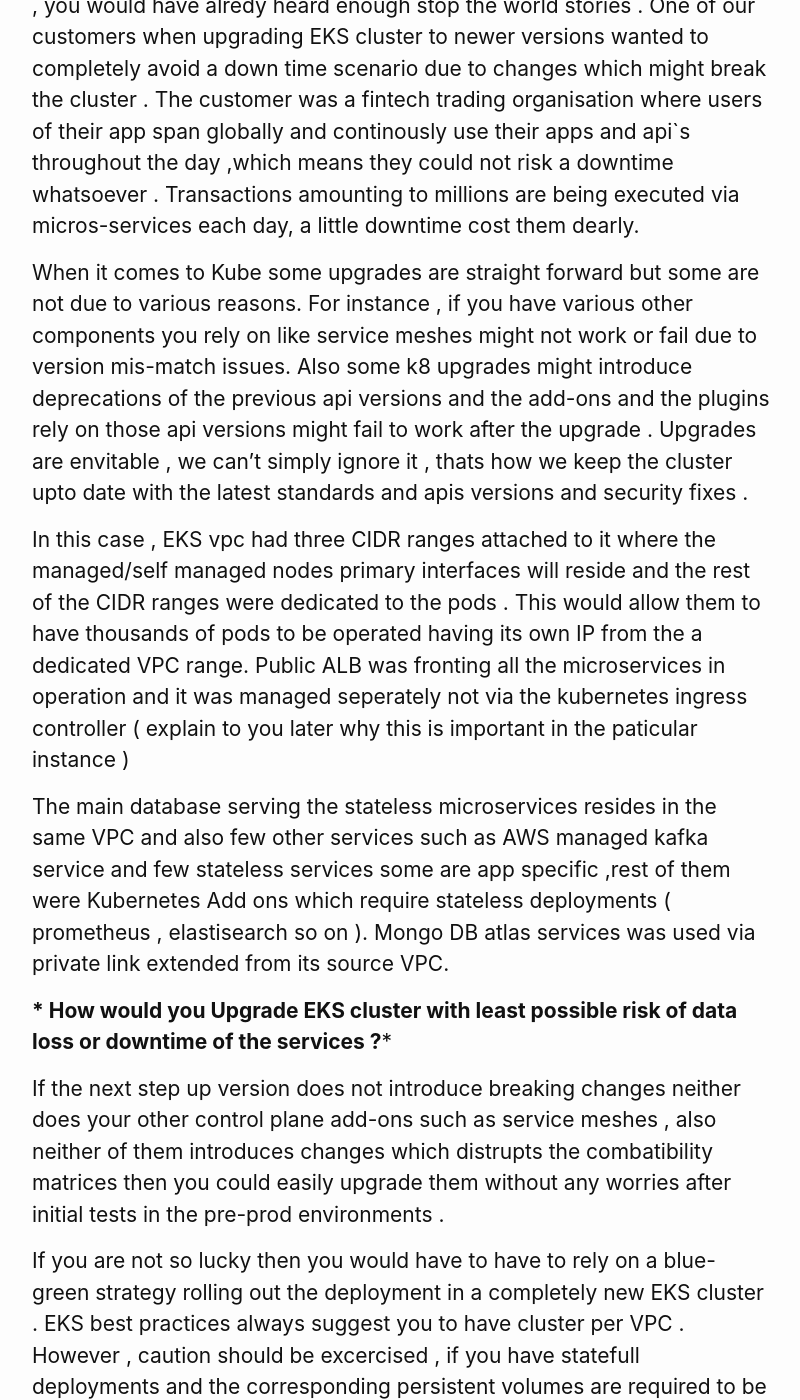
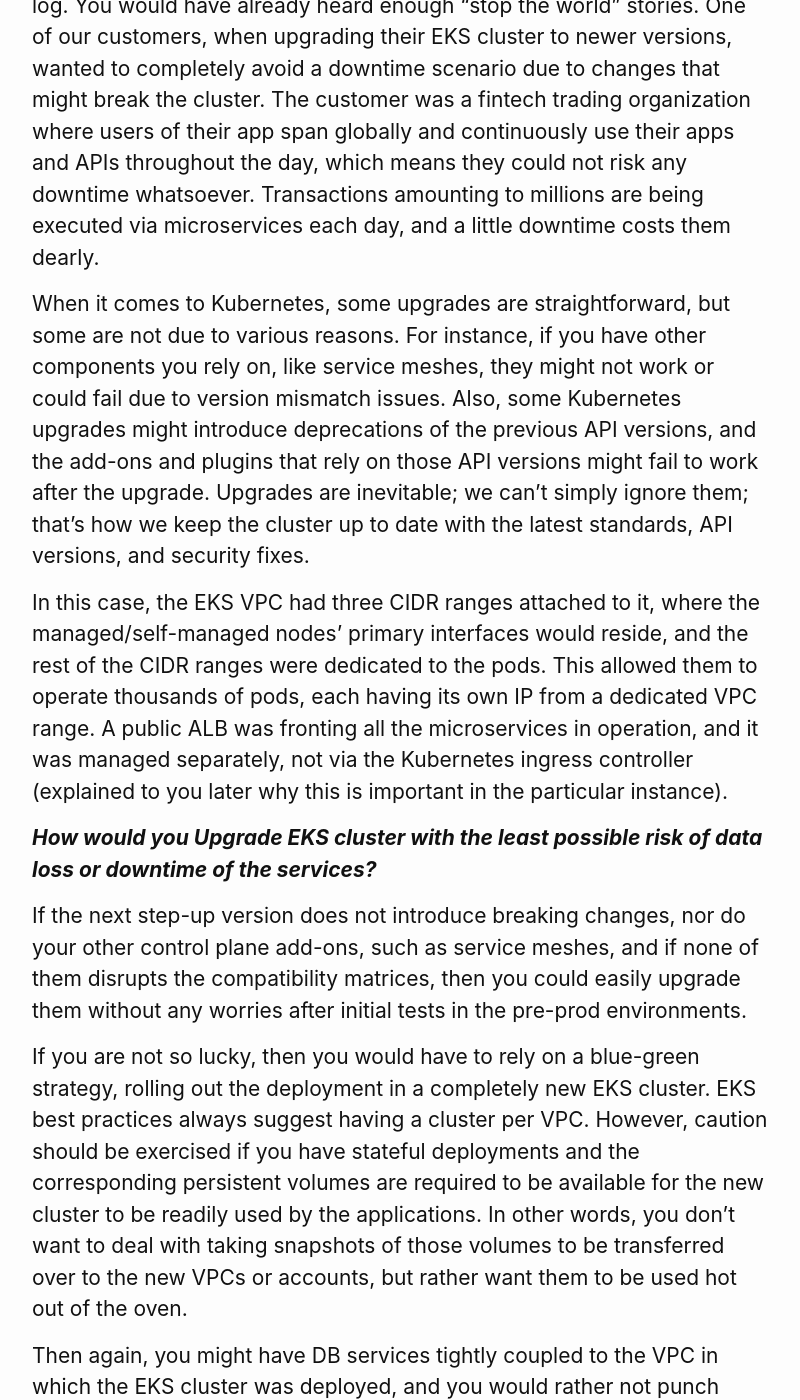
Before and after one commit to neelaruban/neelaruban.github.io, a Jekyll site: the page built from _posts/2023-08-03-eks-cluster-upgrades.md, in a window 1280 px wide and 1400 px high, scrolled down 338 px. Shown: the whole window, without its empty margins (238-1038 px from the left). Built offline with Jekyll 4.4.1, drawn with Linux system fonts in a browser that asks for light colours; some of the changed text lies outside the part shown.

Commit message:
fixed grammar and spelling checks

```diff
--- a/_posts/2023-08-03-eks-cluster-upgrades.md
+++ b/_posts/2023-08-03-eks-cluster-upgrades.md
@@ -8,49 +8,47 @@
 tags: aws eks cluster-upgrades mutiple-cidr-blocks
 ---
 
-Kubernetes upgrades always have been a risk item in anyones change log , you would have alredy heard enough stop the world stories . One of our customers when upgrading EKS cluster to newer versions wanted to completely avoid a down time scenario due to changes which might break the cluster . The customer was a fintech trading organisation where users of their app span globally and continously use their apps and api`s throughout the day ,which means they could not risk a downtime whatsoever . Transactions amounting to millions are being executed via micros-services each day, a little downtime cost them dearly.
+Kubernetes upgrades have always been a risk item in anyone's change log. You would have already heard enough "stop the world" stories. One of our customers, when upgrading their EKS cluster to newer versions, wanted to completely avoid a downtime scenario due to changes that might break the cluster. The customer was a fintech trading organization where users of their app span globally and continuously use their apps and APIs throughout the day, which means they could not risk any downtime whatsoever. Transactions amounting to millions are being executed via microservices each day, and a little downtime costs them dearly.
 
-When it comes to Kube some upgrades are straight forward but some are not due to various reasons. For instance , if you have various other components you rely on like service meshes might not work or fail due to version mis-match issues. Also some k8 upgrades might introduce deprecations of the previous api versions and the add-ons and the plugins rely on those api versions might fail to work after the upgrade . Upgrades are envitable , we can't simply ignore it , thats how we keep the cluster upto date with the latest standards and apis versions and security fixes .
+When it comes to Kubernetes, some upgrades are straightforward, but some are not due to various reasons. For instance, if you have other components you rely on, like service meshes, they might not work or could fail due to version mismatch issues. Also, some Kubernetes upgrades might introduce deprecations of the previous API versions, and the add-ons and plugins that rely on those API versions might fail to work after the upgrade. Upgrades are inevitable; we can't simply ignore them; that's how we keep the cluster up to date with the latest standards, API versions, and security fixes.
 
-In this case , EKS vpc had three CIDR ranges attached to it where the managed/self managed nodes primary interfaces will reside and the rest of the CIDR ranges were dedicated to the pods . This would allow them to have thousands of pods to be operated having its own IP from the a dedicated VPC range. Public ALB was fronting all the microservices in operation and it was managed seperately not via the kubernetes ingress controller ( explain to you later why this is important in the paticular instance )
+In this case, the EKS VPC had three CIDR ranges attached to it, where the managed/self-managed nodes' primary interfaces would reside, and the rest of the CIDR ranges were dedicated to the pods. This allowed them to operate thousands of pods, each having its own IP from a dedicated VPC range. A public ALB was fronting all the microservices in operation, and it was managed separately, not via the Kubernetes ingress controller (explained to you later why this is important in the particular instance).
 
-The main database serving the stateless microservices resides in the same VPC and also few other services such as AWS managed kafka service and few stateless services some are app specific ,rest of them were Kubernetes Add ons which require stateless deployments ( prometheus , elastisearch so on ). Mongo DB atlas services was used via private link extended from its source VPC.
+***How would you Upgrade EKS cluster with the least possible risk of data loss or downtime of the services?***
 
-*** How would you Upgrade EKS cluster with least possible risk of data loss or downtime of the services ?***
+If the next step-up version does not introduce breaking changes, nor do your other control plane add-ons, such as service meshes, and if none of them disrupts the compatibility matrices, then you could easily upgrade them without any worries after initial tests in the pre-prod environments.
 
-If the next step up version does not introduce breaking changes neither does your other control plane add-ons such as service meshes , also neither of them introduces changes which distrupts the combatibility matrices then you could easily upgrade them without any worries after initial tests in the pre-prod environments .
+If you are not so lucky, then you would have to rely on a blue-green strategy, rolling out the deployment in a completely new EKS cluster. EKS best practices always suggest having a cluster per VPC. However, caution should be exercised if you have stateful deployments and the corresponding persistent volumes are required to be available for the new cluster to be readily used by the applications. In other words, you don't want to deal with taking snapshots of those volumes to be transferred over to the new VPCs or accounts, but rather want them to be used hot out of the oven.
 
-If you are not so lucky then you would have to have to rely on a blue-green strategy rolling out the deployment in a completely new EKS cluster . EKS best practices always suggest you to have cluster per VPC . However , caution should be excercised , if you have statefull deployments and the corresponding persistent volumes are required to be available for the new cluster to readily used by the applications . In the other words , you don't want to put up with taking snapshots of those volumes to be transferred over to the new VPCs or accounts ,but rather want them to be used hot out of the oven .
+Then again, you might have DB services tightly coupled to the VPC in which the EKS cluster was deployed, and you would rather not punch holes into the VPC to allow another VPC to talk to it. If these are uncompromisable, then you have no option but to create another EKS cluster in the same VPC.
 
-The again , you might have DB services tighly coupled to the VPC in which the EKS cluster was deployed to and you would rather not punch holes into the VPC to allow another VPC talking to it . If these are uncompromisable then you have no option than creating another EKS cluster in the same VPC .
+Rolling out a new Green EKS cluster within the same VPC should not be considered as the first approach, only if you have no other option. Even then, you would have to carefully plan your VPC CIDR ranges and subnets not to interfere with your neighboring cluster. If you are hosting thousands of pods, then it's better to associate multiple IPv4 CIDR blocks or IPv6 CIDR blocks, allowing much room for your neighboring cluster and its deployments.
 
-Rolling out a new Green EKS cluster within the same VPC should not be considered as the first approach , only if you have no other option . Even then , you would have to carefully plan your VPC CIDR ranges and subnets does not interfere with your neighbouring cluster. If you are hosting thousands of pods then its better you associate multiple IPv4 CIDR blocks or IPv6 CIDR blocks allowing much room for your neighbouring cluster and its deployments.
+The customer already had four IPv4 CIDR blocks attached to the same VPC, which allowed room for the new cluster and pods to take its presence. The new cluster and its managed nodes were created in the non-interfering CIDR ranges from those of the old cluster.
 
-Customer already had four IPv4 CIDR blocks attached to the same VPC and which allowed room for the new cluster and pods to take its presence . New cluster and its managed nodes were created in the non interfering CIDR ranges from those of the old cluster .
+Following steps were followed in sequence.
 
-Following steps were followed in sequence .
+1. Bootstrap the cluster in those new CIDR ranges hitherto not used.
+2. Roll out the add-ons and peripheral plugins and validate them if all are working as expected.
+3. Deployment of the stateless apps (make sure the CIDR ranges allocated for the green cluster are whitelisted for the DB connectivity)
+4. Slowly allow the ingress traffic to the green deployment via the ALB (ALB fronting the apps should be able to load balance to the green cluster pods as it's not managed via the Kubernetes ingress controller)
+> Registering ALB target groups with the new deployments is not explained in detail here; the intention of the blog is you could have multiple clusters within the same VPC, and we approached it in this situation.
+5. The tricky part is the stateful applications - unlike the stateless applications, you have to come to terms with accepting a small downtime (the main aim is to reduce the risk of the downtimes to a minimum as possible).
+> Due to Amazon EBS constraints, we can't deploy stateful sets in both clusters simultaneously for migration. Amazon EBS volumes can only be mounted on one instance at a time, and the same volumes will be used for the new deployment instantly.
+6. Scale down the stateful set applications to zero replicas.
+7. Get the list of all PVs you are planning to migrate.
+8. Find all the corresponding EBS Volumes associated with them.
+9. Snapshot all the EBS Volumes from the previous step (in case something goes wrong).
+10. Patch PersistentVolumes reclaim policy as Retain. This will keep the EBS volume in AWS even if the PV or PVC is accidentally deleted from the cluster.
+11. Backup the PV and PVC definitions in a file (which will be used in the new cluster).
+12. Deploy the stateless apps in the new green cluster and also scale them down to zero so nothing is attached to any PVC in the new environment.
+13. Delete the new PVCs that were created for those stateful deployments. This should, in turn, delete the empty PV and EBS Volumes created for the new cluster.
+14. Apply the PVC definitions saved up on step 11.
+15. Grab the UID of the PVC. This is needed when applying the PV to the cluster.
+16. Now we can apply the PV. We will additionally set the claimRef to the UID found in the previous step.
+17. It is safe to delete the PVC and PV from the old cluster. Because the reclaim policy was previously set to Retain, the EBS Volume will stay active in AWS.
+18. Scale stateful apps on the new cluster to its original replica count. It may take a few minutes for the volume to attach to the new node.
 
-1. Bootstrap the cluster in those new CIDR ranges hirtherto not used .
-2. Roll out the add-ons and prepheral plugins and validate them if all are working as expected.
-3. Deployment of the stateless apps ( make sure the CIDR ranges allocated for the green cluster is whitelisted for the DB connetivity )
-4. Slowly allow the ingress traffic to the green deployment via the ALB ( ALB fronting the apps should be able to load balance to the green cluster pods as its not managed via the kubernetes ingress controller )
-> Registering ALB target groups with the new deployments is not explained in detail here , the intention of the blog is you could have mutiple clusters within the same VPC and we approached it in this situation
-5. Tricky part are the stateful applications - unlike the stateless applications you have to come to terms to accept a small downtime ( main aim is to reduce the risk of the downtimes to minimal as possible )
-> Due to Amazon EBS constraints, we can't deploy statefulsets in both clusters simultaneously for migration. Amazon EBS volumes can only be mounted on one instance at a time and the same volumes will be used for the new deployment instantly .
-6. scale down the stateful set applications to zero replicas
-7. Get the list of all PVs you are planning to migrate
-8. Find all the corresponding EBS Volumes associated with it.
-9. Snapshot all the EBS Volumes from the previous step ( in case something goes wrong )
-10. Patch PersistentVolumes reclaim policy as Retain. This will keep the EBS volume in AWS even if the PV or PVC is accidentally deleted from the cluster.
-11. Backup the PV and PVC definitions in a file ( which will be used in the new cluster )
-12. Deploy the stateless apps in the new green cluster and also scale them down to zero so nothing is attached to any PVC in the new environment
-13. Delete the new PVCs that was created for those stateful deployments. This should in turn delete the empty PV and EBS Volumes created for the new cluster
-14. Apply the PVC definitions saved up on the step 11
-15. Grab the uid of the PVC. This is needed when applying the PV to the cluster.
-16. Now we can apply the PV. We will additionally set the claimRef to the uid found in the previous step.
-17. it is safe to delete the PVC and PV from the old cluster. Because the reclaim policy was previously set to Retain, the EBS Volume will stay active in AWS.
-18. Scale statefull apps on the new cluster to its original replica count. It may take a few minutes for the volume to attach to the new node.
+Steps from 6 to 18 are common to any migration of stateful apps, not limited to this scenario detailed here.
 
-steps from 6 to 18 are common to any migration of stateful apps not limited to this scenario detailed here .
-
-In the end the traffic was fully transferred to the new cluster and the old cluster was taken down when it was confirmed the entire  roll out was successful .
+In the end, the traffic was fully transferred to the new cluster, and the old cluster was taken down when it was confirmed that the entire rollout was successful.
```
